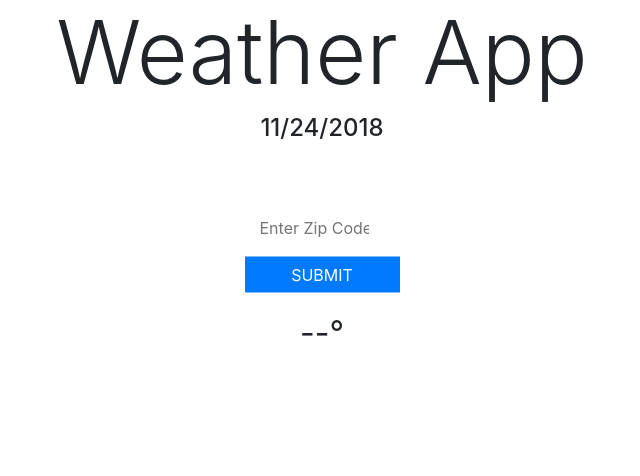
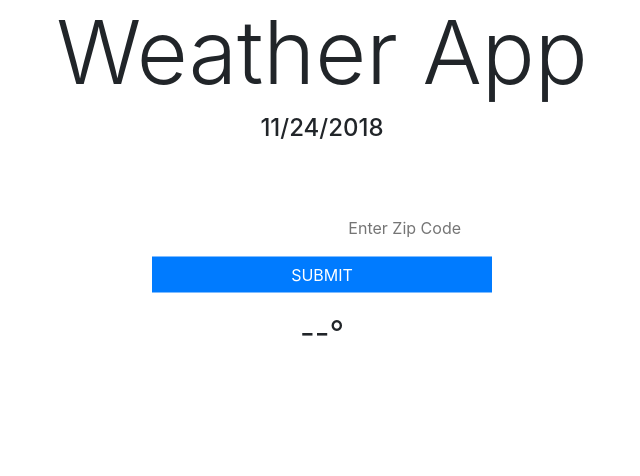
Before and after one commit to oghusky/AJAX, a plain HTML site: page index.html in a window 1280 px wide. Shown: the whole page, without its empty margins (318-958 px from the left). Drawn offline with nearby package versions, Linux system fonts and the light colour scheme.

Commit message:
-update styling
-changed col size on sm screens

```diff
--- a/index.html
+++ b/index.html
@@ -13,9 +13,9 @@
 	</h4>
 
 	<div class="container">
-		<div class="inner-con col-md-2 col-sm-6">
+		<div class="inner-con col-md-4 col-sm-8">
 			<div class="inner-inner">
-				<input class="text-right pr-3 mb-3 col-md-12" type="number" placeholder="Enter Zip Code">
+				<input class="text-right pr-3 mb-3 col-md-12 col-sm-12" type="number" placeholder="Enter Zip Code">
 				<button class="btn btn-block btn-primary mb-3">SUBMIT</button>
 
 				<h2 class="temp-icon text-center display-5"></h2>
```
